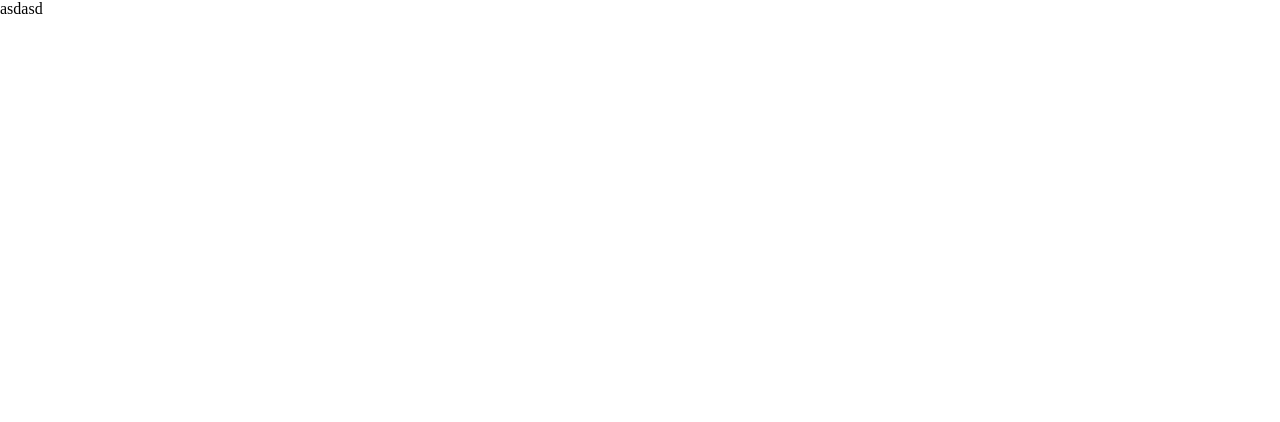
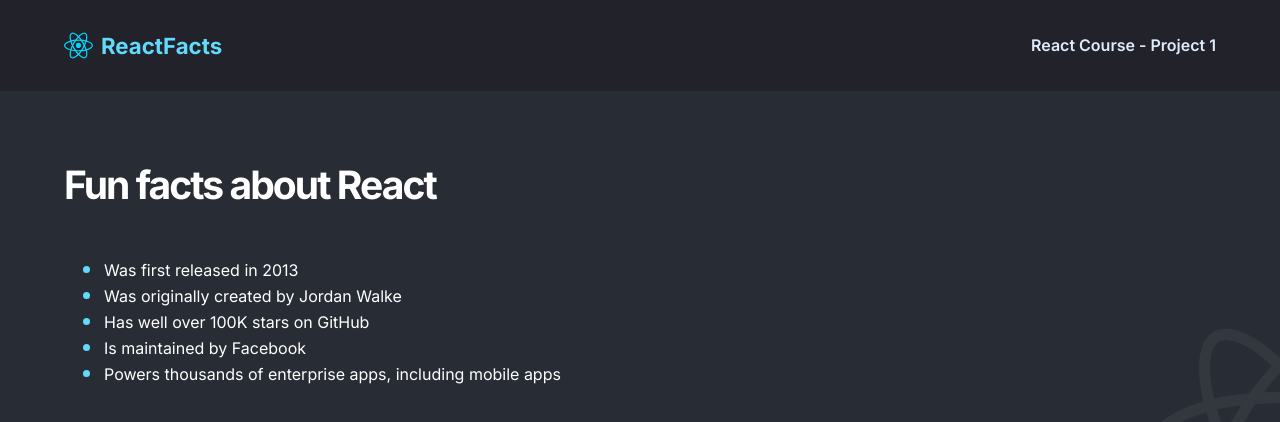
Before and after one commit to ErysCode7/react-js, a JavaScript app: page / in a window 1280 px wide. Shown: the top 422 px of the page. Built offline with nearby package versions, Linux system fonts and the light colour scheme.

Commit message:
Project 1

```diff
--- a/public/index.html
+++ b/public/index.html
@@ -9,6 +9,7 @@
   <meta name="description" content="Web site created using create-react-app" />
   <link rel="apple-touch-icon" href="%PUBLIC_URL%/logo192.png" />
   <title>React Course - Project 1</title>
+  <link href="https://fonts.googleapis.com/css2?family=Inter:wght@300;400;500;600;700&display=swap" rel="stylesheet">
 </head>
 
 <body>
--- a/src/App.css
+++ b/src/App.css
@@ -4,19 +4,24 @@
     box-sizing: border-box;
 }
 
+:root {
+    --header-bg: #21222A;
+    --light-blue: #61DAFB;
+    --dark-body: #282D35;
+    --react-course: #DEEBF8;
+    --color-white: #FFFFFF;
+}
+
 html,
 body {
+    background-color: var(--dark-body);
+    color: var(--color-white);
+    font-family: 'Inter', sans-serif, Arial, Helvetica, sans-serif;
     font-size: 100%;
     padding: 0;
     margin: 0;
 }
 
-ul,
-li {
-    padding: 0;
-    margin: 0;
-    list-style: none;
-}
 
 h1,
 h2,
@@ -31,3 +36,11 @@ a::before,
 a::after {
     text-decoration: none;
 }
+
+#main {
+    display: grid;
+    grid-template-columns: 1fr;
+    grid-template-rows: 91px 1fr;
+    height: 100vh;
+    width: 100%;
+}
--- a/src/App.js
+++ b/src/App.js
@@ -1,9 +1,13 @@
 import "./App.css";
+import Header from "./components/Header/Header";
+import Main from "./components/Main/Main";
 
 const App = () => {
     return (
-
-        <div>asdasd</div>
+        <>
+            <Header />
+            <Main />
+        </>
     )
 }
 
--- /dev/null
+++ b/src/components/Header/Header.css
@@ -0,0 +1,38 @@
+.header {
+    height: 91px;
+    background-color: var(--header-bg);
+}
+
+.header .header__container {
+    display: flex;
+    align-items: center;
+    justify-content: space-between;
+    width: 90%;
+    margin: 0 auto;
+    height: 100%;
+}
+
+.header .header__logo {
+    display: flex;
+    align-items: center;
+}
+
+.header .header__logo .header-img {
+    width: 28.93px;
+    height: 28.93px;
+    object-fit: cover;
+    margin-right: 0.5rem;
+}
+
+.header .header__logo .header-title {
+    font-size: 1.390625rem;
+    font-weight: 700;
+    color: var(--light-blue);
+}
+
+.header .header__project--title h3 {
+    color: var(--react-course);
+    font-size: 1rem;
+    font-weight: 600;
+    line-height: 19px;
+}
--- /dev/null
+++ b/src/components/Header/Header.js
@@ -0,0 +1,20 @@
+import HeaderLogo from "../../assets/images/header-react-logo.svg";
+import "./Header.css";
+
+const Header = () => {
+    return (
+        <header className="header">
+            <div className="header__container">
+                <div className="header__logo">
+                    <img className="header-img" src={HeaderLogo} alt="React Logo" />
+                    <h2 className="header-title">ReactFacts</h2>
+                </div>
+                <div className="header__project--title">
+                    <h3>React Course - Project 1</h3>
+                </div>
+            </div>
+        </header>
+    )
+}
+
+export default Header
--- /dev/null
+++ b/src/components/Main/Main.css
@@ -0,0 +1,26 @@
+.main {
+    height: calc(100vh - 91px);
+    width: 100%;
+    background-image: url("../../assets/images/reactjs-icon-main.svg");
+    background-repeat: no-repeat;
+    background-position: right;
+}
+
+.main .main__container {
+    width: 90%;
+    margin: 0 auto;
+    padding-top: 4.375rem;
+}
+
+.main .main__container .main__title {
+    font-weight: 700;
+    font-size: 2.44125rem;
+    line-height: 47px;
+    letter-spacing: -0.05em;
+    padding-bottom: 1.875rem;
+}
+
+.main .main__container .main__list li::marker {
+    color: var(--light-blue);
+    font-size: 1.4rem;
+}
--- /dev/null
+++ b/src/components/Main/Main.js
@@ -0,0 +1,22 @@
+import "./Main.css";
+
+const Main = () => {
+    return (
+        <section className="main">
+            <div className="main__container">
+                <h1 className="main__title">
+                    Fun facts about React
+                </h1>
+                <ul className="main__list">
+                    <li>Was first released in 2013</li>
+                    <li>Was originally created by Jordan Walke</li>
+                    <li>Has well over 100K stars on GitHub</li>
+                    <li>Is maintained by Facebook</li>
+                    <li>Powers thousands of enterprise apps, including mobile apps</li>
+                </ul>
+            </div>
+        </section>
+    )
+}
+
+export default Main
```
Also changed, not shown: src/assets/images/header-react-logo.svg (added), src/assets/images/reactjs-icon-main.svg (added).
